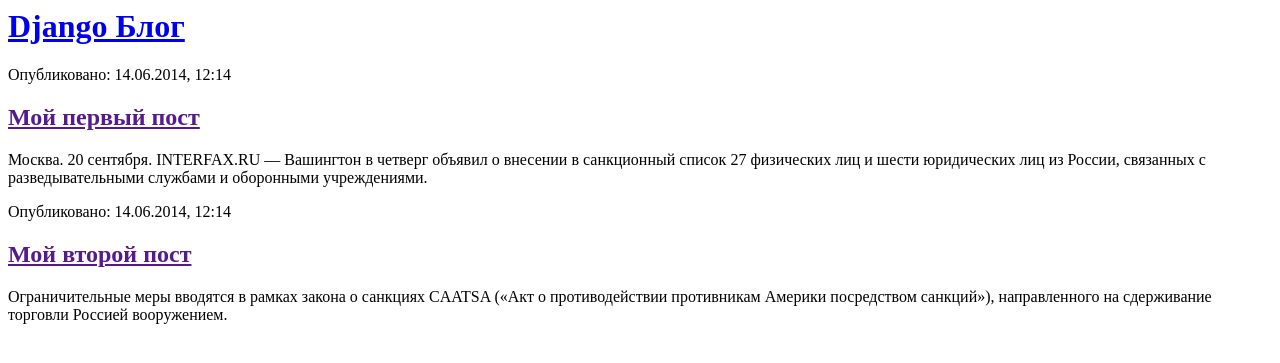
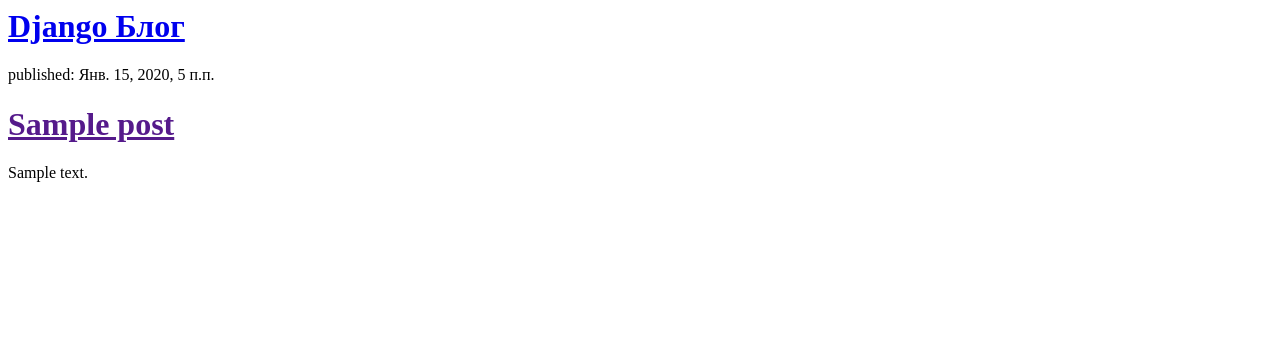
Before and after one commit to Vigi73/my-first-blog, a Django app: template blog/templates/blog/post_list.html in a window 1280 px wide. Shown: the top 363 px of the page. Run offline with Django 3.2, Linux system fonts and the light colour scheme; the template is opened without the code that fills it: values that come from a table or form of the project are taken from there, others are empty; tables that the repository leaves empty hold one stand-in row (values such as "Sample post").

Commit message:
1 commit3

```diff
--- a/blog/templates/blog/post_list.html
+++ b/blog/templates/blog/post_list.html
@@ -6,17 +6,13 @@
 <div>
     <h1><a href="/">Django Блог</a></h1>
 </div>
-<div>
-    <p>Опубликовано: 14.06.2014, 12:14</p>
-    <h2><a href="">Мой первый пост</a></h2>
-    <p>Москва. 20 сентября. INTERFAX.RU — Вашингтон в четверг объявил о внесении в санкционный список 27 физических лиц
-        и шести юридических лиц из России, связанных с разведывательными службами и оборонными учреждениями.</p>
-</div>
-<div>
-    <p>Опубликовано: 14.06.2014, 12:14</p>
-    <h2><a href="">Мой второй пост</a></h2>
-    <p>Ограничительные меры вводятся в рамках закона о санкциях CAATSA («Акт о противодействии противникам Америки
-        посредством санкций»), направленного на сдерживание торговли Россией вооружением.</p>
-</div>
+    {% for post in posts %}
+        <div>
+            <p>published: {{ post.published_date }}</p>
+            <h1><a href="">{{ post.title }}</a></h1>
+            <p>{{ post.text|linebreaksbr }}</p>
+        </div>
+    {% endfor %}
+
 </body>
 </html>
--- a/blog/views.py
+++ b/blog/views.py
@@ -1,5 +1,8 @@
 from django.shortcuts import render
+from .models import Post
+from django.utils import timezone
 
 
 def post_list(request):
-    return render(request, 'blog/post_list.html')
+    posts = Post.objects.filter(published_date__lte=timezone.now()).order_by('published_date')
+    return render(request, 'blog/post_list.html', {'posts': posts})
```
